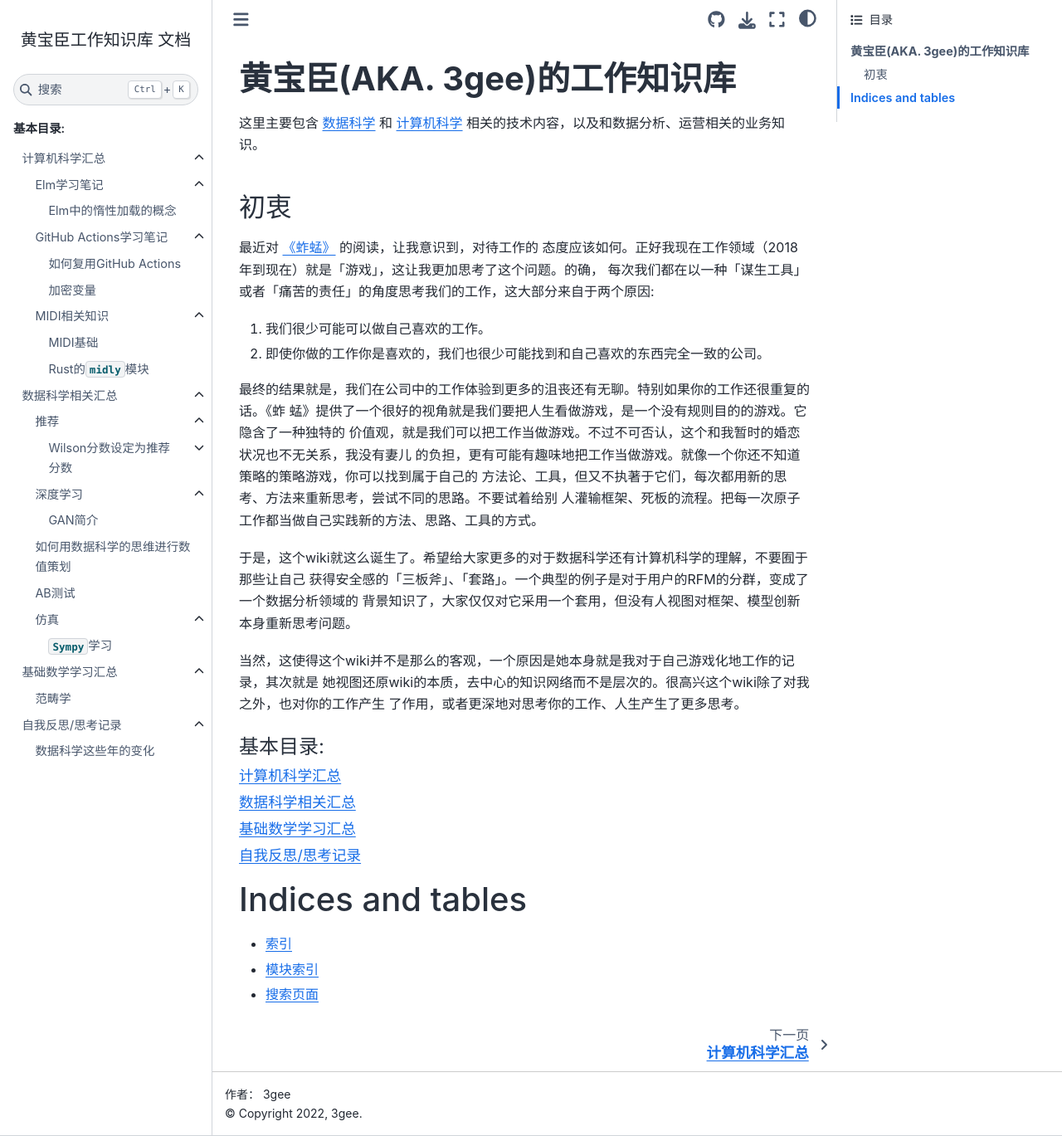
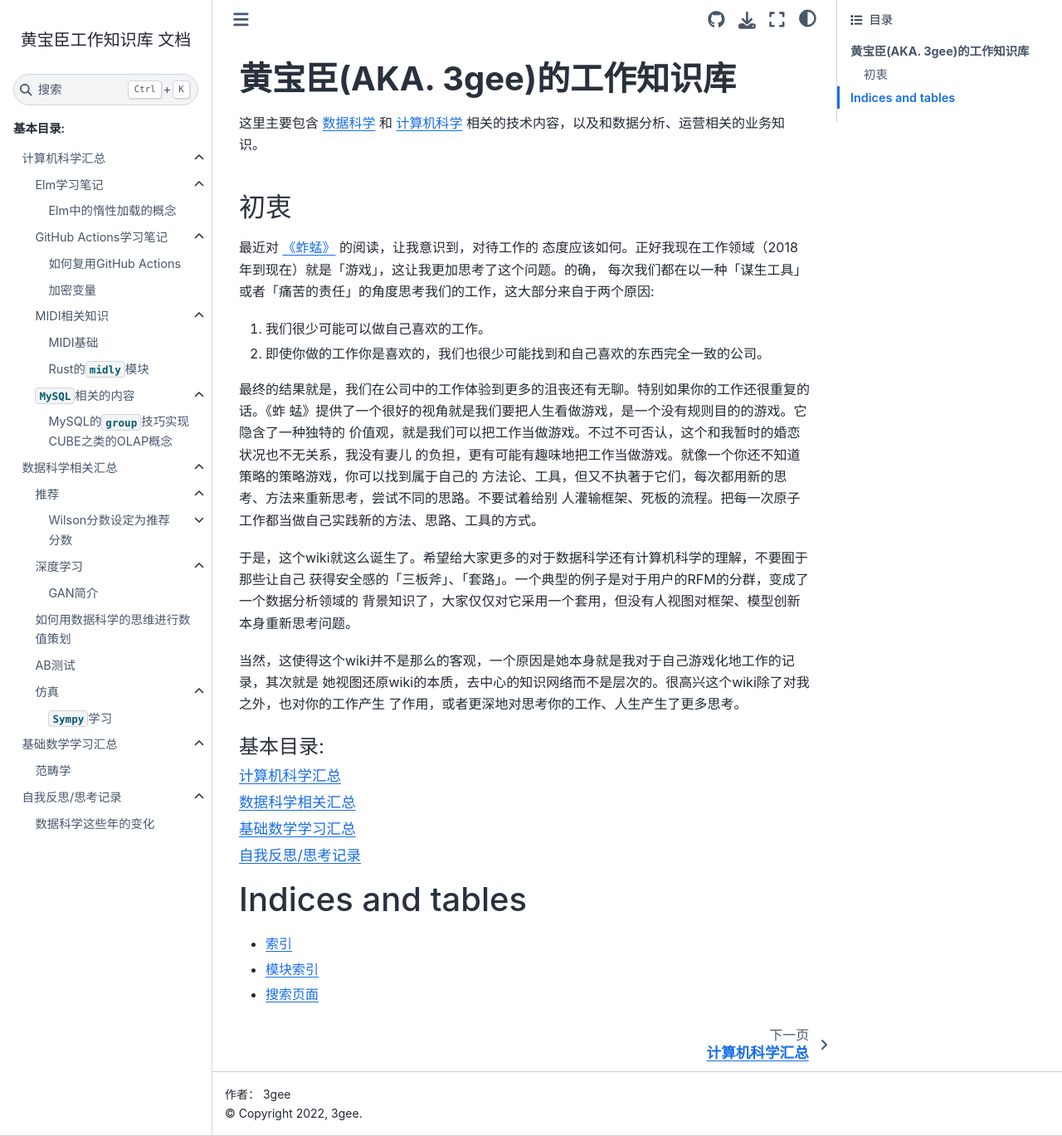
Before and after one commit to threecifanggen/my-work-wiki, a Sphinx documentation site: the page built from home/source/index.rst, in a window 1280 px wide and 1369 px high. Shown: the whole window at 83% size. Built offline with Sphinx 7.4.7 and the Sphinx Book theme 1.1.4, drawn with Linux system fonts in a browser that asks for light colours.

Commit message:
增加MySQL ROLLUP介绍

````diff
--- a/home/source/computer_science/intro.md
+++ b/home/source/computer_science/intro.md
@@ -6,4 +6,5 @@
 elm_learning_notes/intro
 github_actions/intro
 midi/intro
+mysql/intro
 :::
--- /dev/null
+++ b/home/source/computer_science/mysql/grouping_sets.md
@@ -0,0 +1,14 @@
+# MySQL的`group`技巧实现CUBE之类的OLAP概念
+
+MySQL对OLAP的支持不是很好，要使用高低维度同时`group by`操作，则要使用关键词`ROLLUP`（`<5.8`版本也支持），但似乎没有找到可选维度，得所有维度都进行下钻之类的操作。
+
+```mysql
+SELECT
+    a,
+    b,
+    count(*)
+FROM
+    example_table
+FROM
+    a, b ROLLUP
+```
--- /dev/null
+++ b/home/source/computer_science/mysql/intro.md
@@ -0,0 +1,7 @@
+# `MySQL`相关的内容
+
+:::{toctree}
+:maxdepth: 1
+
+grouping_sets
+:::
````
